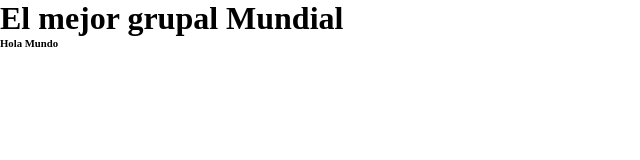
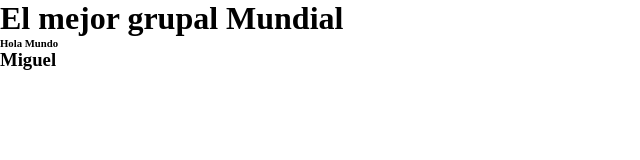
Before and after one commit to JCristinaJSalas/grupo, a plain HTML site: page index.html in a window 1280 px wide. Shown: the full height of the page, 0-640 px from the left. Drawn offline with Linux system fonts and the light colour scheme.

Commit message:
feat: :sparkles: Nombre
Se inserto un nombre en el html

```diff
--- a/index.html
+++ b/index.html
@@ -11,6 +11,6 @@
 
     <h1>El mejor grupal Mundial</h1>
     <h6>Hola Mundo</h6>
-
+    <h3>Miguel</h3>
 </body>
 </html>
```
